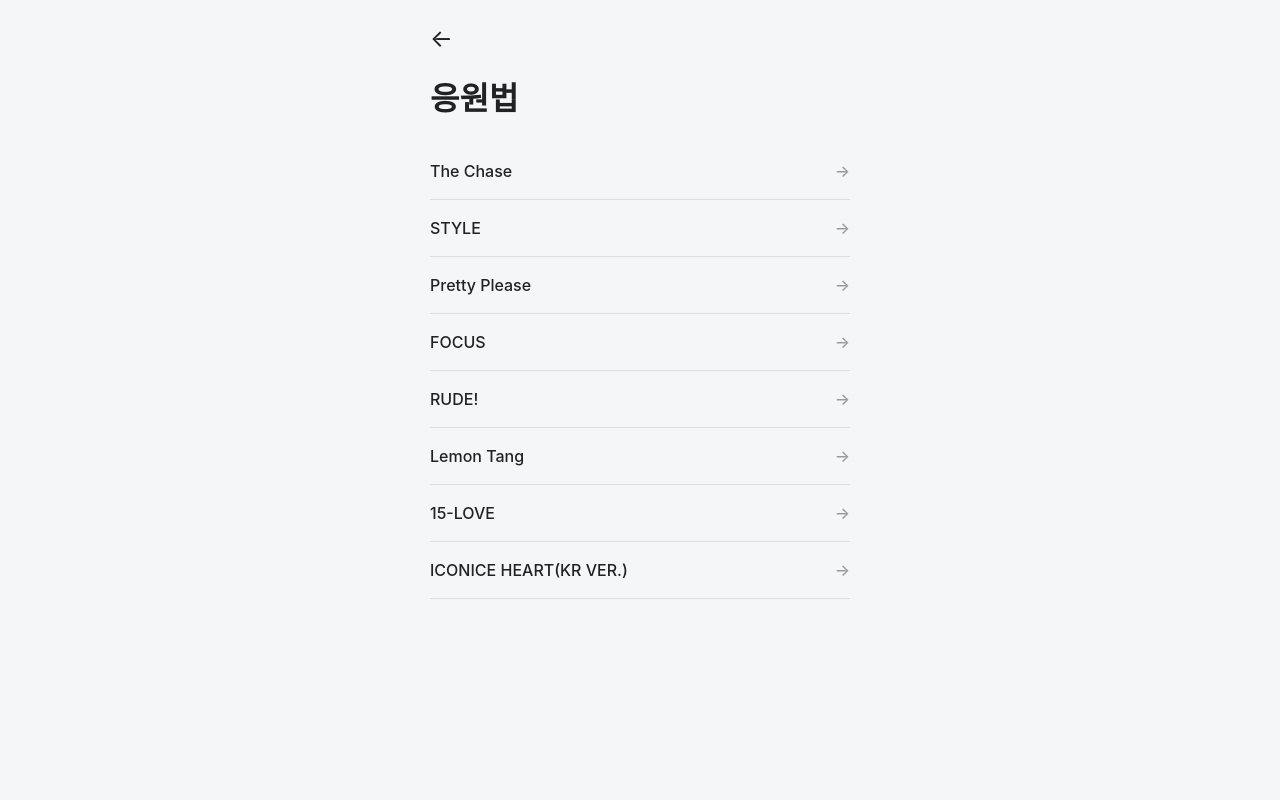
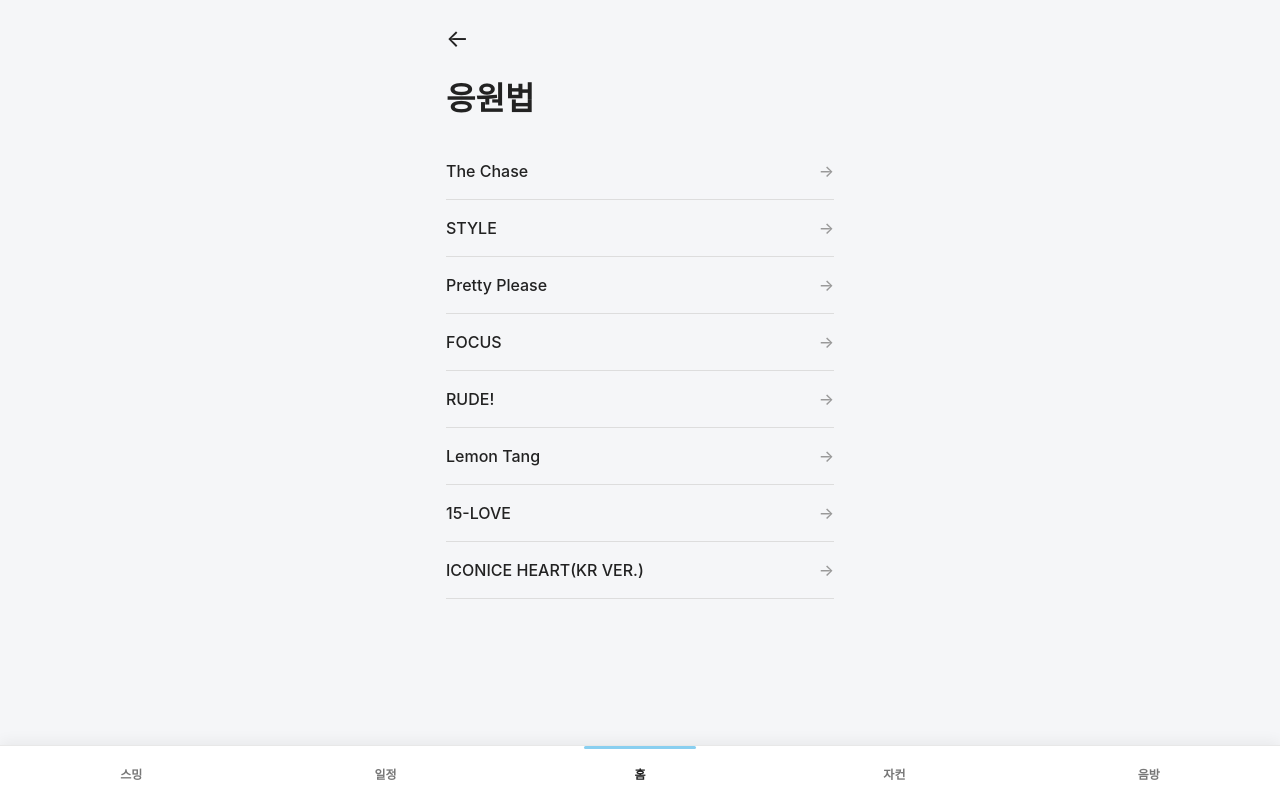
Before and after one commit to H2HCHIVE/h2hchive-app, a plain HTML site: page cheer.html in a window 1280 px wide. Drawn offline with Linux system fonts and the light colour scheme.

Commit message:
Update cheer.html

```diff
--- a/cheer.html
+++ b/cheer.html
@@ -6,56 +6,118 @@
 <title>응원법 | H2HCHIVE</title>
 
 <style>
-body{
-    margin:0;
-    font-family:-apple-system,BlinkMacSystemFont,"Segoe UI",sans-serif;
-    background:#f5f6f8;
-    color:#222;
+* {
+    box-sizing: border-box;
 }
 
-.container{
-    max-width:420px;
-    margin:0 auto;
-    padding:24px 16px 60px;
+body {
+    margin: 0;
+    font-family: -apple-system, BlinkMacSystemFont, "Segoe UI", sans-serif;
+    background: #f5f6f8;
+    color: #222;
 }
 
-.back-btn{
-    display:inline-block;
-    text-decoration:none;
-    color:#222;
-    font-size:1.5rem;
-    margin-bottom:20px;
+.container {
+    max-width: 420px;
+    margin: 0 auto;
+    padding: 24px 16px calc(90px + env(safe-area-inset-bottom, 0px));
 }
 
-.title{
-    font-size:2rem;
-    font-weight:700;
-    margin-bottom:24px;
+.back-btn {
+    display: inline-block;
+    text-decoration: none;
+    color: #222;
+    font-size: 1.5rem;
+    margin-bottom: 20px;
 }
 
-.cheer-list{
-    display:flex;
-    flex-direction:column;
+.title {
+    font-size: 2rem;
+    font-weight: 700;
+    margin-bottom: 24px;
 }
 
-.cheer-link{
-    display:flex;
-    justify-content:space-between;
-    align-items:center;
-    padding:18px 0;
-    border-bottom:1px solid #ddd;
-    text-decoration:none;
-    color:#222;
-    font-size:1rem;
-    font-weight:500;
+.cheer-list {
+    display: flex;
+    flex-direction: column;
 }
 
-.cheer-link:active{
-    opacity:0.6;
+.cheer-link {
+    display: flex;
+    justify-content: space-between;
+    align-items: center;
+    padding: 18px 0;
+    border-bottom: 1px solid #ddd;
+    text-decoration: none;
+    color: #222;
+    font-size: 1rem;
+    font-weight: 500;
 }
 
-.arrow{
-    color:#999;
+.cheer-link:active {
+    opacity: 0.6;
+}
+
+.arrow {
+    color: #999;
+}
+
+/* =========================
+   FIXED BOTTOM NAVIGATION
+   ========================= */
+
+.bottom-nav {
+    position: fixed;
+    left: 0;
+    right: 0;
+    bottom: 0;
+    z-index: 9000;
+    display: grid;
+    grid-template-columns: repeat(5, minmax(0, 1fr));
+    padding: 6px 4px calc(6px + env(safe-area-inset-bottom, 0px));
+    background: rgba(255, 255, 255, .97);
+    border-top: 1px solid #e8e8e8;
+    box-shadow: 0 -3px 14px rgba(0, 0, 0, .06);
+    backdrop-filter: blur(10px);
+    -webkit-backdrop-filter: blur(10px);
+}
+
+.bottom-nav a {
+    min-width: 0;
+    display: flex;
+    align-items: center;
+    justify-content: center;
+    text-align: center;
+    min-height: 42px;
+    padding: 0 2px;
+    color: #777;
+    text-decoration: none;
+    font-size: .75rem;
+    font-weight: 600;
+    white-space: nowrap;
+}
+
+.bottom-nav a.active {
+    color: #222;
+    font-weight: 800;
+    position: relative;
+}
+
+.bottom-nav a.active::before {
+    content: "";
+    position: absolute;
+    top: -6px;
+    left: 28%;
+    right: 28%;
+    height: 3px;
+    border-radius: 4px;
+    background: #89CFF0;
+}
+
+@media (max-width: 360px) {
+    .bottom-nav a {
+        font-size: .68rem;
+    }
 }
 </style>
 </head>
@@ -64,7 +126,7 @@ body{
 
 <div class="container">
 
-    <a href="index.html" class="back-btn">←</a>
+    <a href="index.html" class="back-btn" aria-label="홈으로 돌아가기">←</a>
 
     <div class="title">응원법</div>
 
@@ -114,5 +176,13 @@ body{
 
 </div>
 
+<nav class="bottom-nav" aria-label="주요 메뉴">
+    <a href="stream.html">스밍</a>
+    <a href="schedule.html">일정</a>
+    <a href="index.html" class="active" aria-current="page">홈</a>
+    <a href="selfcontent.html">자컨</a>
+    <a href="musicshow.html">음방</a>
+</nav>
+
 </body>
 </html>
```
